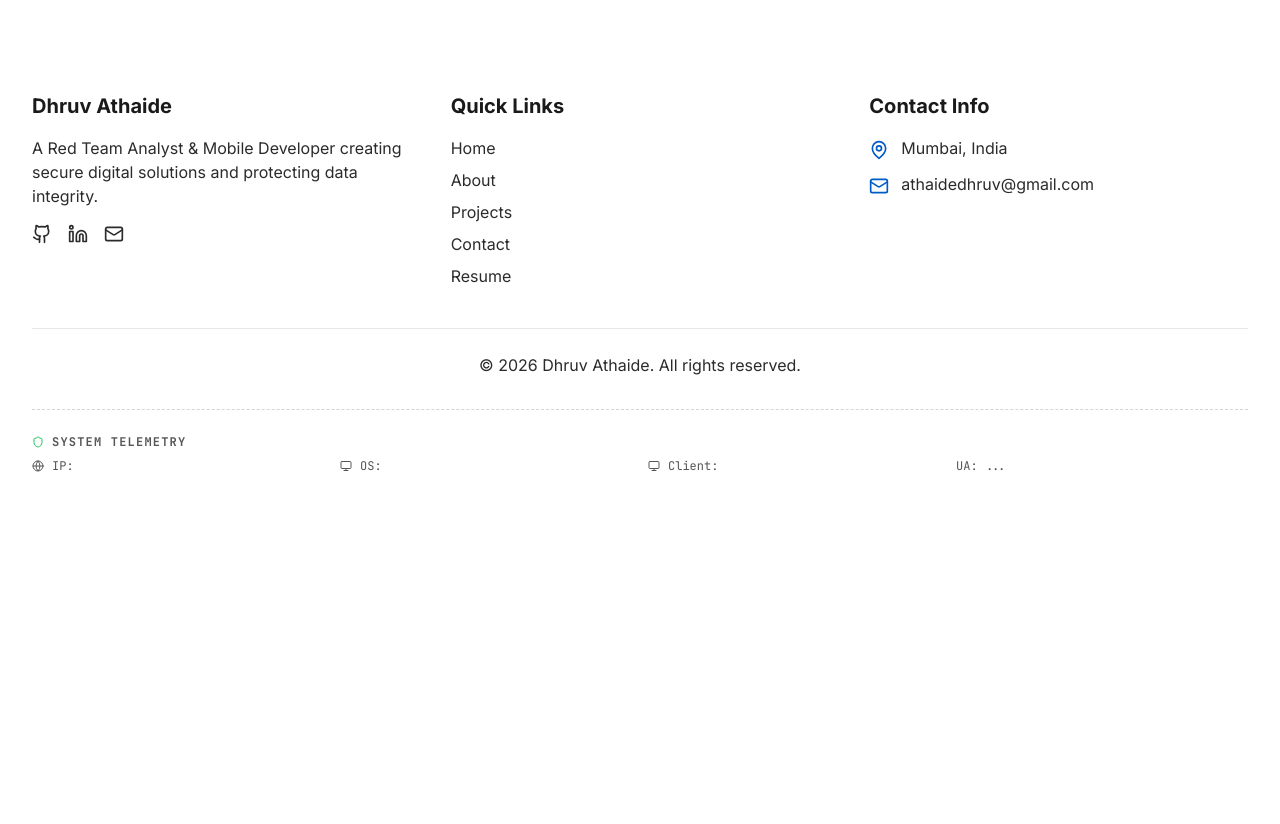
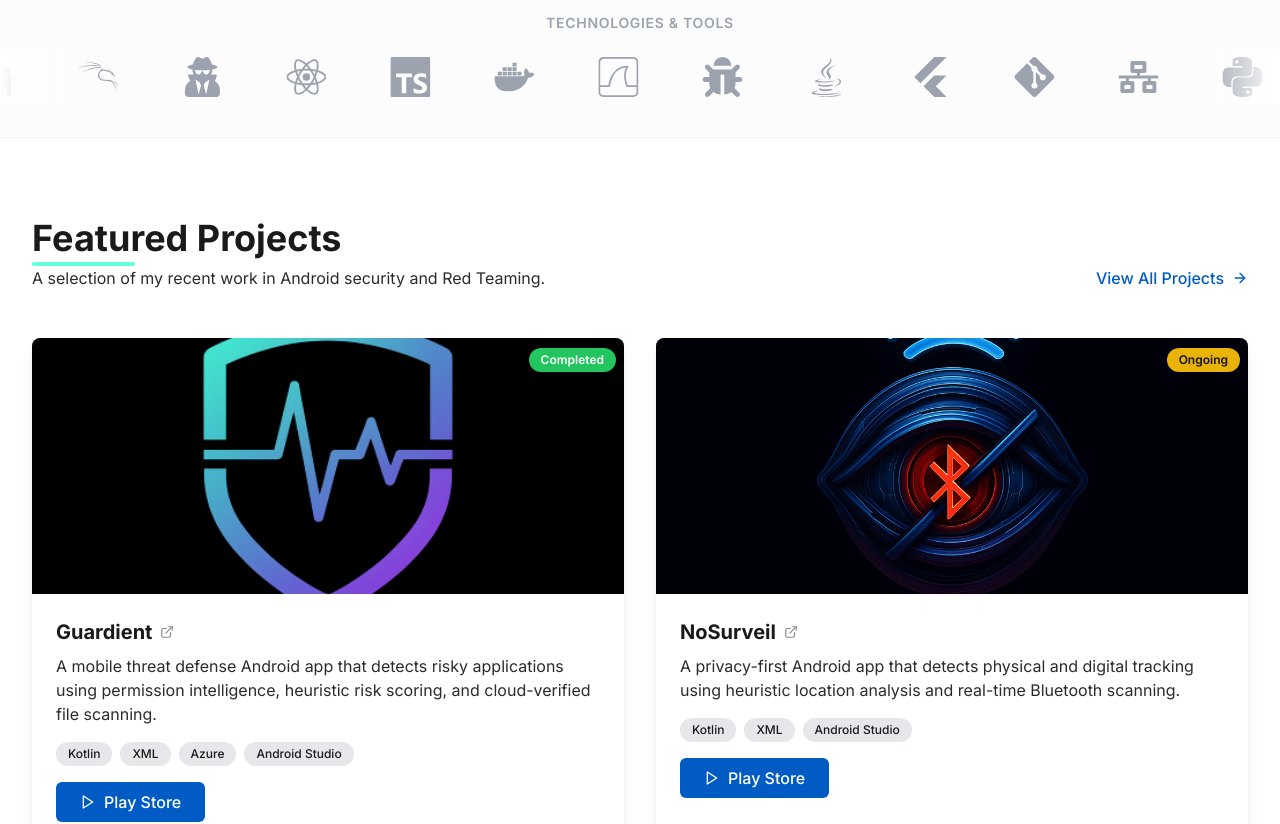
Before and after one commit to DhruvAthaide/PortfolioWebsite, a React (Vite) app: page / in a window 1280 px wide. Shown: the part 820-1644 px from the top of the page. Before the commit the page ends 1342 px from the top, so only its background shows below. Built offline with nearby package versions, Linux system fonts and the light colour scheme; no server answers.

Commit message:
Added Tech Stack Marquee and Featured Projects on Home Screen

```diff
--- /dev/null
+++ b/src/components/ui/TechMarquee.tsx
@@ -0,0 +1,74 @@
+import React from 'react';
+import { motion } from 'framer-motion';
+import {
+  SiPython, SiKotlin, SiFlutter, SiTypescript, SiKalilinux,
+  SiWireshark, SiDocker, SiGit, SiReact, SiAndroidstudio
+} from 'react-icons/si';
+import { FaNetworkWired, FaUserSecret, FaBug, FaJava } from 'react-icons/fa';
+
+const TechMarquee: React.FC = () => {
+  const icons = [
+    { Icon: SiPython, name: "Python", color: "#3776AB" },
+    { Icon: SiKotlin, name: "Kotlin", color: "#7F52FF" },
+    { Icon: SiAndroidstudio, name: "Android", color: "#3DDC84" },
+    { Icon: SiKalilinux, name: "Kali Linux", color: "#557C94" },
+    { Icon: FaUserSecret, name: "Red Teaming", color: "#D11013" },
+    { Icon: SiReact, name: "React", color: "#61DAFB" },
+    { Icon: SiTypescript, name: "TypeScript", color: "#3178C6" },
+    { Icon: SiDocker, name: "Docker", color: "#2496ED" },
+    { Icon: SiWireshark, name: "Wireshark", color: "#1679A7" },
+    { Icon: FaBug, name: "Pentesting", color: "#E03C31" },
+    { Icon: FaJava, name: "Java", color: "#007396" },
+    { Icon: SiFlutter, name: "Flutter", color: "#02569B" },
+    { Icon: SiGit, name: "Git", color: "#F05032" },
+    { Icon: FaNetworkWired, name: "Networking", color: "#4CAF50" },
+  ];
+
+  // Duplicate the array to ensure seamless looping
+  const duplicatedIcons = [...icons, ...icons, ...icons];
+
+  return (
+    <div className="w-full bg-gray-50/50 dark:bg-dark-800/50 py-8 overflow-hidden border-y border-gray-100 dark:border-dark-700 backdrop-blur-sm">
+        <div className="container-custom mb-4">
+            <h3 className="text-center text-sm font-semibold uppercase tracking-wider text-gray-400 dark:text-gray-500">
+                Technologies & Tools
+            </h3>
+        </div>
+      <div className="relative flex overflow-x-hidden">
+        <motion.div
+          className="flex gap-16 items-center whitespace-nowrap py-2"
+          animate={{
+            x: [0, -1000],
+          }}
+          transition={{
+            x: {
+              repeat: Infinity,
+              repeatType: "loop",
+              duration: 25,
+              ease: "linear",
+            },
+          }}
+        >
+          {duplicatedIcons.map((item, index) => (
+            <div key={index} className="flex flex-col items-center gap-2 group cursor-default">
+              <item.Icon
+                size={40}
+                className="text-gray-400 dark:text-gray-600 group-hover:text-primary-600 dark:group-hover:text-secondary-400 transition-colors duration-300 transform group-hover:scale-110"
+                style={{ fill: undefined }} // Let class hover handle color or use item.color on hover if simpler
+              />
+              <span className="text-sm font-medium text-gray-400 dark:text-gray-600 group-hover:text-gray-900 dark:group-hover:text-gray-200 transition-colors opacity-0 group-hover:opacity-100 absolute -bottom-6">
+                {item.name}
+              </span>
+            </div>
+          ))}
+        </motion.div>
+
+        {/* Gradient fades for sides */}
+        <div className="absolute inset-y-0 left-0 w-20 bg-gradient-to-r from-white dark:from-dark-900 to-transparent z-10 pointer-events-none" />
+        <div className="absolute inset-y-0 right-0 w-20 bg-gradient-to-l from-white dark:from-dark-900 to-transparent z-10 pointer-events-none" />
+      </div>
+    </div>
+  );
+};
+
+export default TechMarquee;
--- a/src/pages/Home.tsx
+++ b/src/pages/Home.tsx
@@ -5,6 +5,9 @@ import SEO from "../components/utils/SEO";
 import GlitchText from "../components/ui/GlitchText";
 import { Link } from "react-router-dom";
 import { TypeAnimation } from "react-type-animation";
+import TechMarquee from "../components/ui/TechMarquee";
+import { projects } from "../data/projects";
+import ProjectCard from "../components/ui/ProjectCard";
 const Home: React.FC = () => {
   return (
     <div className="relative">
@@ -108,8 +111,8 @@ const Home: React.FC = () => {
               animate={{ opacity: 1, scale: 1 }}
               transition={{ duration: 0.5, delay: 0.2 }}
             >
-              <div className="relative">
-                <div className="absolute -inset-0.5 bg-gradient-to-r from-primary-600 to-secondary-900 rounded-full blur opacity-75 animate-pulse-slow"></div>
+              <div className="relative group">
+                <div className="absolute -inset-1 bg-gradient-to-r from-primary-600 to-secondary-900 rounded-full blur opacity-75 group-hover:opacity-100 transition duration-1000 group-hover:duration-200 animate-pulse-slow"></div>
                 <img
                   src="/images/home-DhruvAthaide.png"
                   alt="Dhruv Athaide"
@@ -120,6 +123,40 @@ const Home: React.FC = () => {
           </div>
         </div>
       </section>
+
+      {/* Tech Marquee */}
+      <TechMarquee />
+
+      {/* Featured Projects */}
+      <section className="py-20 bg-white dark:bg-dark-900">
+        <div className="container-custom">
+          <div className="flex justify-between items-end mb-12">
+            <div>
+                <h2 className="section-title mb-2">Featured Projects</h2>
+                <p className="text-dark-500 dark:text-gray-400 max-w-2xl">
+                    A selection of my recent work in Android security and Red Teaming.
+                </p>
+            </div>
+            <Link to="/projects" className="hidden md:flex items-center gap-2 text-primary-600 dark:text-secondary-400 font-medium hover:underline">
+                View All Projects <ArrowRight size={16} />
+            </Link>
+          </div>
+
+          <div className="grid grid-cols-1 md:grid-cols-2 gap-8">
+            {projects
+                .filter(p => p.id === 'dc-guardient' || p.id === 'dc-nosurveil')
+                .map((project, index) => (
+                    <ProjectCard key={project.id} project={project} index={index} />
+            ))}
+          </div>
+
+          <div className="mt-8 text-center md:hidden">
+            <Link to="/projects" className="btn btn-outline inline-flex items-center gap-2">
+                View All Projects <ArrowRight size={16} />
+            </Link>
+          </div>
+        </div>
+      </section>
     </div>
   );
 };
```
